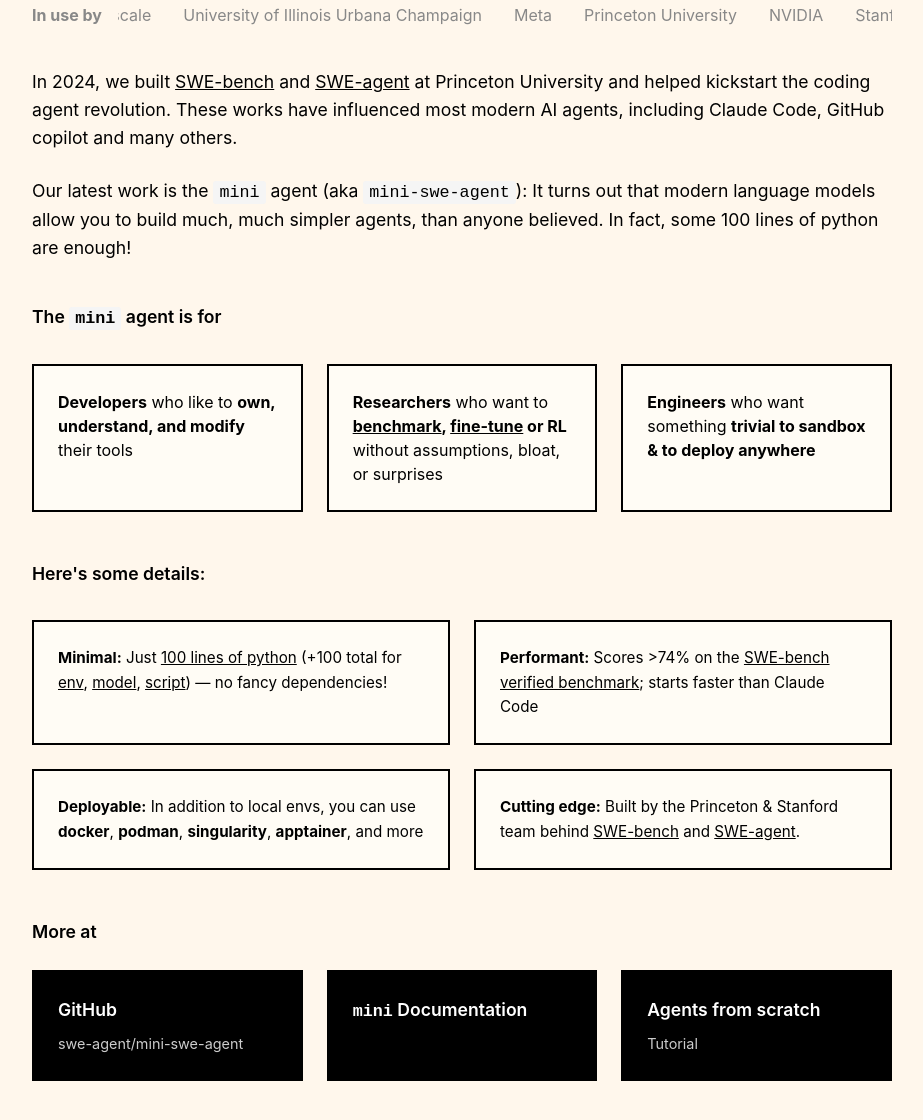
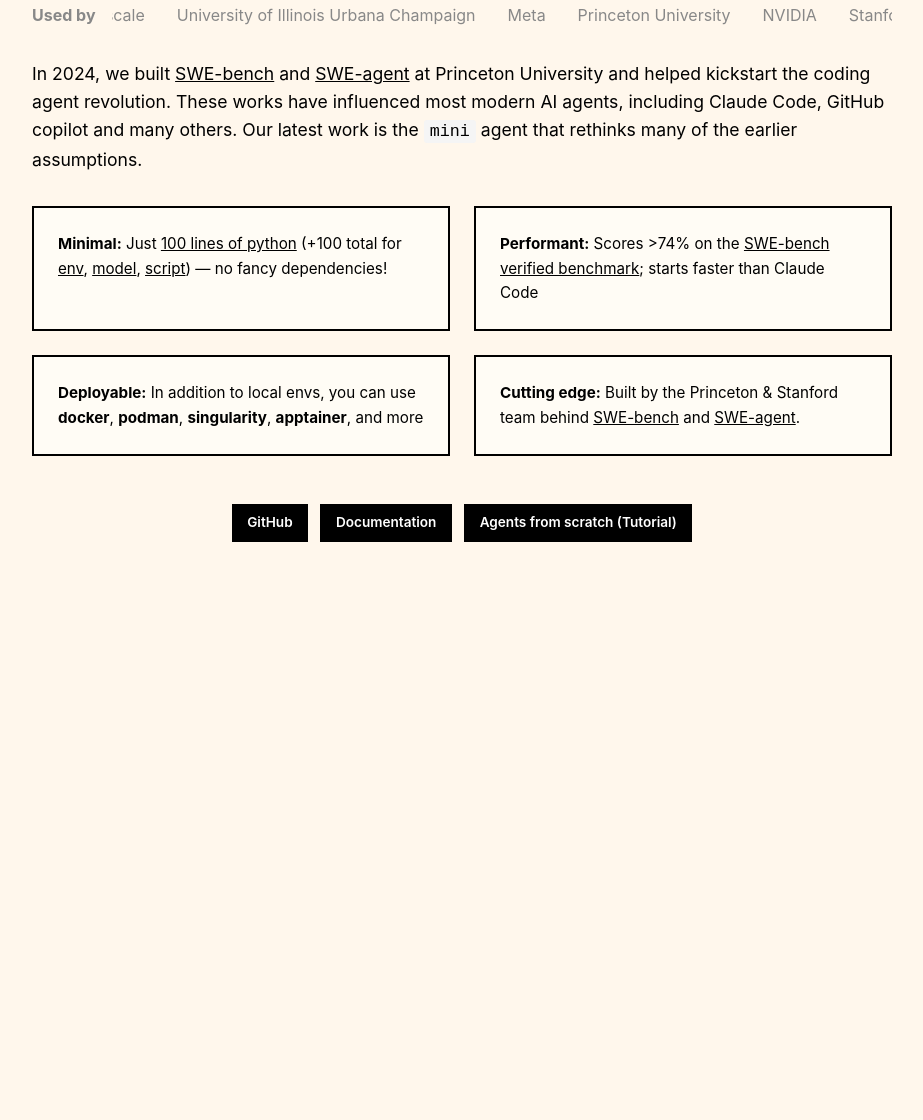
Before and after one commit to SWE-agent/mini-landing-page, a plain HTML site: page index.html in a window 1280 px wide. Shown: the part 172-1292 px from the top of the page, without its empty margins (178-1101 px from the left). After the commit the page ends 806 px from the top, so only its background shows below. Drawn offline with Linux system fonts and the light colour scheme.

Commit message:
make much simpler

```diff
--- a/index.html
+++ b/index.html
@@ -14,7 +14,7 @@
 
         <div class="subtitle">
             <div class="carousel-line">
-                <span class="label">In use by</span>
+                <span class="label">Used by</span>
                 <div class="carousel-wrapper">
                     <div id="carousel" class="carousel"></div>
                 </div>
@@ -25,30 +25,10 @@
             <p>
                 In 2024, we built <a href="https://swebench.com" target="_blank">SWE-bench</a>
                 and <a href="https://github.com/swe-agent/swe-agent" target="_blank">SWE-agent</a> at Princeton University
-                and helped kickstart the coding agent revolution. These works have influenced most modern AI agents, including Claude Code, GitHub copilot and many others.
+                and helped kickstart the coding agent revolution.
+                These works have influenced most modern AI agents, including Claude Code, GitHub copilot and many others.
+                Our latest work is the <code>mini</code> agent that rethinks many of the earlier assumptions.
             </p>
-
-            <p>
-                Our latest work is the <code>mini</code> agent (aka <code>mini-swe-agent</code>): It turns out that modern language models
-                allow you to build much, much simpler agents, than anyone believed. In fact, some 100 lines of python are enough!
-            </p>
-
-            <p class="intro-text">The <code>mini</code> agent is for</p>
-
-            <div class="feature-grid">
-                <div class="feature-box">
-                    <strong>Developers</strong> who like to <strong>own, understand, and modify</strong> their tools
-                </div>
-                <div class="feature-box">
-                    <strong>Researchers</strong> who want to <strong><a href="https://swe-bench.com" target="_blank">benchmark</a>,
-                    <a href="https://swesmith.com/" target="_blank">fine-tune</a> or RL</strong> without assumptions, bloat, or surprises
-                </div>
-                <div class="feature-box">
-                    <strong>Engineers</strong> who want something <strong>trivial to sandbox & to deploy anywhere</strong>
-                </div>
-            </div>
-
-            <p class="details-heading">Here's some details:</p>
 
             <div class="details-grid">
                 <div class="detail-box">
@@ -72,21 +52,12 @@
                 </div>
             </div>
 
-            <p class="more-at">More at</p>
+            <div class="quick-links bottom-links">
+                <a href="https://github.com/swe-agent/mini-swe-agent" target="_blank" class="quick-link-box">GitHub</a>
+                <a href="https://mini-swe-agent.com" target="_blank" class="quick-link-box">Documentation</a>
+                <a href="https://minimal-agent.com" target="_blank" class="quick-link-box">Agents from scratch (Tutorial)</a>
+            </div>
 
-            <div class="cta-grid">
-                <a href="https://github.com/swe-agent/mini-swe-agent" target="_blank" class="cta-box">
-                    <div class="cta-title">GitHub</div>
-                    <div class="cta-subtitle">swe-agent/mini-swe-agent</div>
-                </a>
-                <a href="https://minimal-agent.com" target="_blank" class="cta-box">
-                    <div class="cta-title"><code>mini</code> Documentation</div>
-                </a>
-                <a href="https://minimal-agent.com" target="_blank" class="cta-box">
-                    <div class="cta-title">Agents from scratch</div>
-                    <div class="cta-subtitle">Tutorial</div>
-                </a>
-            </div>
         </div>
     </div>
 
--- a/styles.css
+++ b/styles.css
@@ -79,13 +79,47 @@ code {
 .subtitle {
     color: #888;
     font-size: 1rem;
-    margin-bottom: 2.5rem;
+    margin-bottom: 0.75rem;
+}
+
+.quick-links {
+    display: flex;
+    gap: 0.75rem;
+    flex-wrap: wrap;
+}
+
+.quick-links.bottom-links {
+    justify-content: center;
+    margin-top: 3rem;
+    margin-bottom: 2rem;
+}
+
+.quick-link-box {
+    display: inline-block;
+    padding: 0.4rem 0.85rem;
+    background-color: #000;
+    color: #fff;
+    text-decoration: none;
+    font-weight: 600;
+    font-size: 0.85rem;
+    border: 2px solid #000;
+    transition: all 0.2s ease;
+}
+
+.quick-link-box:hover {
+    background-color: #fffcf5;
+    color: #000;
+}
+
+.quick-link-box code {
+    background-color: transparent;
+    color: inherit;
+    padding: 0;
 }
 
 .carousel-line {
     display: flex;
     align-items: center;
-    margin-bottom: 0.5rem;
 }
 
 .carousel-line .label {
```
